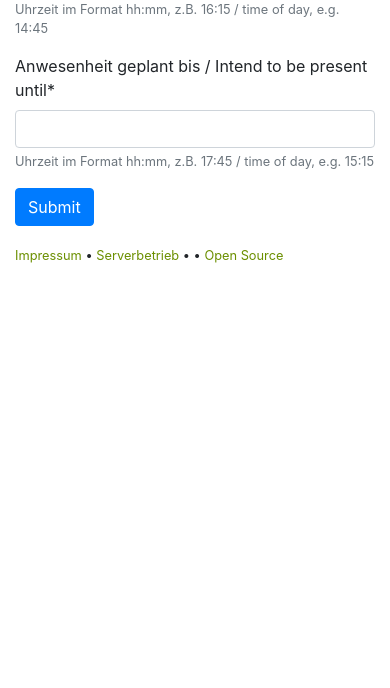
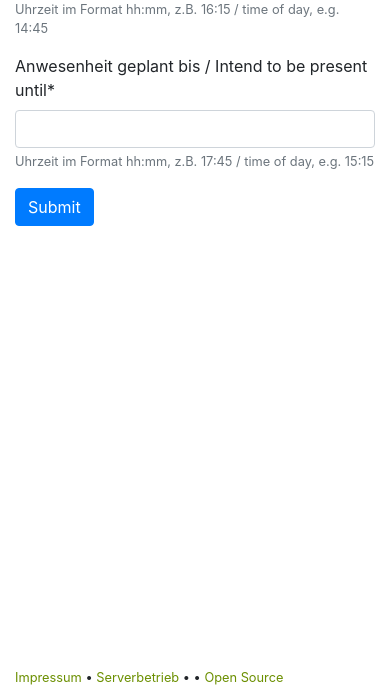
Before and after one commit to prechelt/anwesende, a Django app: template anwesende/templates/room/visit.html in a window 390 px wide. Shown: the part 3255-3943 px from the top of the page. Before the commit the page ends 3518 px from the top, so only its background shows below. Run offline with Django 3.2, Linux system fonts and the light colour scheme; the template is opened without the code that fills it: values that come from a table or form of the project are taken from there, others are empty; some libraries are stand-ins or nearby versions.

Commit message:
visit.html: add space for smartphone keyboard at bottom

```diff
--- a/anwesende/templates/room/visit.html
+++ b/anwesende/templates/room/visit.html
@@ -4,4 +4,5 @@
 {% block content %}
   {% include "room/privacy.html" %}
   {% crispy form %}
+  <div style="height: 50vh;" comment="space for smartphone keyboard"></div>
 {% endblock content %}
```
